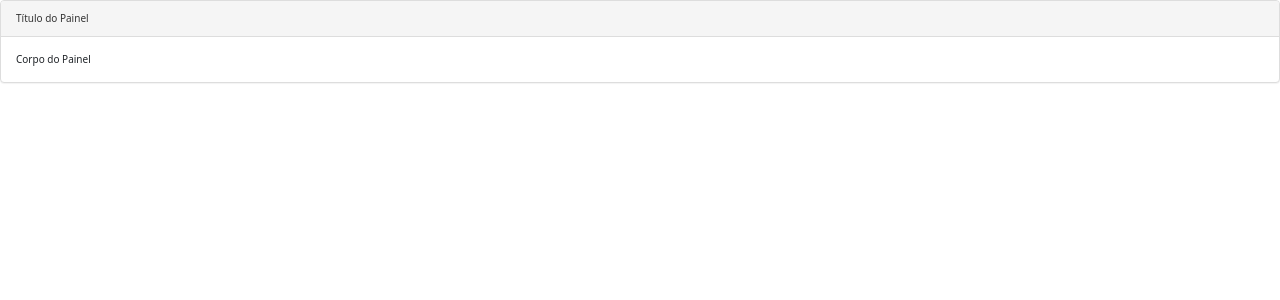
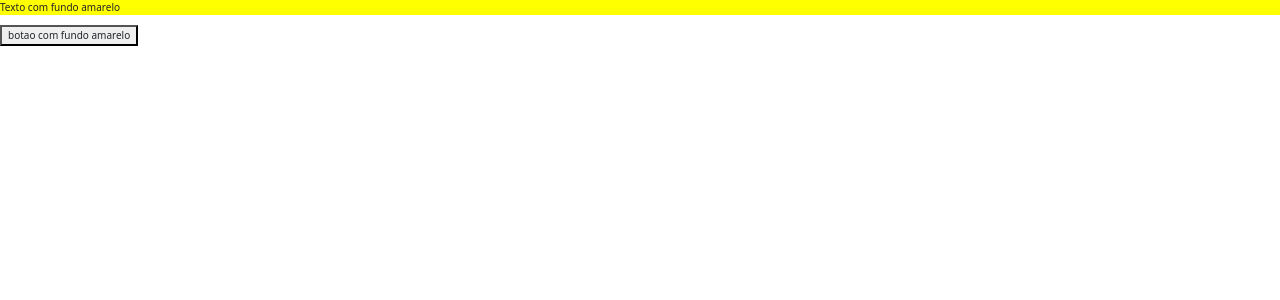
Before and after one commit to amandaxm/curso-angular-diretivas, an Angular app: page / in a window 1280 px wide. Shown: the top 300 px of the page. Built offline with nearby package versions, Linux system fonts and the light colour scheme.

Commit message:
Criando uma diretiva de atributo fundo amarelo

```diff
--- a/src/app/app.component.html
+++ b/src/app/app.component.html
@@ -14,7 +14,7 @@
 
     <app-operador-elvis></app-operador-elvis>
   </app-exempllo-ng-content>
- -->
+ --><!--
   <app-exempllo-ng-content>
       <div class="titulo">Título do Painel
       </div>
@@ -22,4 +22,6 @@
     </div>
 
     <app-operador-elvis></app-operador-elvis>
-  </app-exempllo-ng-content>
+  </app-exempllo-ng-content> -->
+
+  <app-diretivas-customizadas></app-diretivas-customizadas>
--- a/src/app/app.module.ts
+++ b/src/app/app.module.ts
@@ -9,6 +9,8 @@
 import { DiretivaNgstyleComponent } from './diretiva-ngstyle/diretiva-ngstyle.component';
 import { OperadorElvisComponent } from './operador-elvis/operador-elvis.component';
 import { ExemplloNgContentComponent } from './exempllo-ng-content/exempllo-ng-content.component';
+import { FundoAmareloDirective } from './shared/fundo-amarelo.directive';
+import { DiretivasCustomizadasComponent } from './diretivas-customizadas/diretivas-customizadas.component';
 
 @NgModule({
   declarations: [
@@ -20,6 +22,8 @@
     DiretivaNgstyleComponent,
     OperadorElvisComponent,
     ExemplloNgContentComponent,
+    FundoAmareloDirective,
+    DiretivasCustomizadasComponent,
   ],
   imports: [
     BrowserModule,
--- /dev/null
+++ b/src/app/diretivas-customizadas/diretivas-customizadas.component.html
@@ -0,0 +1,4 @@
+<p fundoAmarelo="">Texto com fundo amarelo</p>
+<button fundoAmarelo>
+    botao com fundo amarelo
+</button>
--- /dev/null
+++ b/src/app/diretivas-customizadas/diretivas-customizadas.component.ts
@@ -0,0 +1,15 @@
+import { Component, OnInit } from '@angular/core';
+
+@Component({
+  selector: 'app-diretivas-customizadas',
+  templateUrl: './diretivas-customizadas.component.html',
+  styleUrls: ['./diretivas-customizadas.component.css']
+})
+export class DiretivasCustomizadasComponent implements OnInit {
+
+  constructor() { }
+
+  ngOnInit(): void {
+  }
+
+}
--- /dev/null
+++ b/src/app/shared/fundo-amarelo.directive.ts
@@ -0,0 +1,15 @@
+import { Directive, ElementRef, Renderer2 } from '@angular/core';
+
+@Directive({
+  selector: 'p[fundoAmarelo]'
+})
+export class FundoAmareloDirective {
+
+  constructor(private _elementRef: ElementRef, private _renderer2: Renderer2 ) {
+    //console.log(this._elementRef);
+    //evitar utilizar
+    //this._elementRef.nativeElement.style.backgroundColor="yellow";
+    this._renderer2.setStyle(this._elementRef.nativeElement,'background-color','yellow');
+  }
+
+}
```
Also changed, not shown: src/app/diretivas-customizadas/diretivas-customizadas.component.css (added), 2 other files (tests, documents, lock files or other folders).
